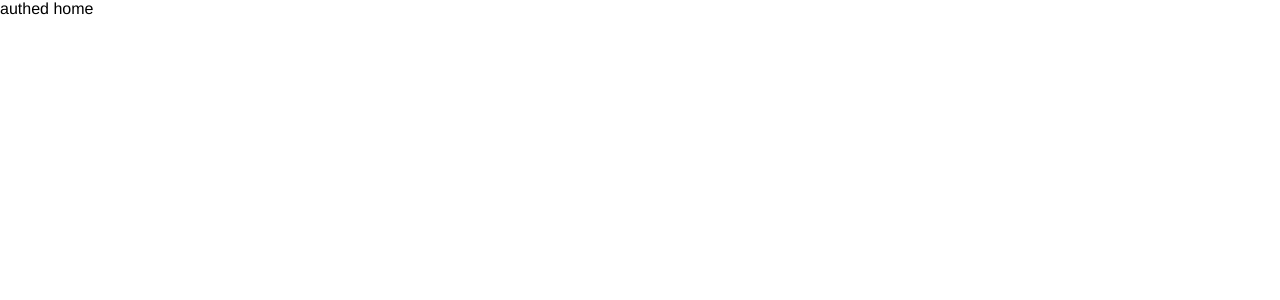
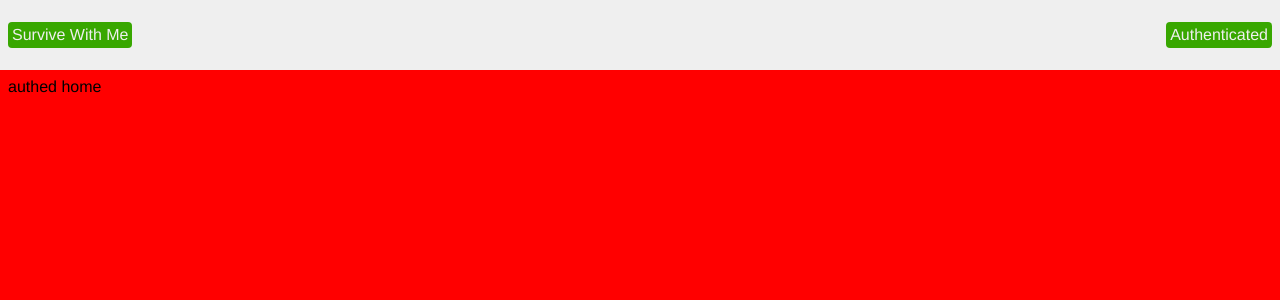
Before and after one commit to survivewithme/web, a React app: page /home in a window 1280 px wide. Shown: the top 300 px of the page. Built offline with nearby package versions, Linux system fonts and the light colour scheme; sample sign-in values are in the browser's storage.

Commit message:
Add header, base home page, color constants, fix recursion issue in auth store

```diff
--- /dev/null
+++ b/src/Colors.tsx
@@ -0,0 +1,4 @@
+export default {
+  offWhite: '#efefef',
+  green: '#38A700',
+}
--- a/src/Home.tsx
+++ b/src/Home.tsx
@@ -1,10 +1,25 @@
 import React from 'react'
 import { inject, observer } from 'mobx-react'
+import Header from './components/Header'
+import { Redirect } from 'react-router'
+import AuthStore from './stores/auth'
 
 @inject('auth')
 @observer
-export default class Home extends React.Component<{}> {
+export default class Home extends React.Component<{
+  auth: AuthStore
+}> {
   render() {
-    return <>authed home</>
+    if (!this.props.auth.token) {
+      return <Redirect to="login" />
+    }
+    return (
+      <div style={{ display: 'flex', flexDirection: 'column', flex: 1 }}>
+        <Header />
+        <div style={{ padding: 8, flex: 1, backgroundColor: 'red'}}>
+          authed home
+        </div>
+      </div>
+    )
   }
 }
--- /dev/null
+++ b/src/components/Header.tsx
@@ -0,0 +1,54 @@
+import React from 'react'
+import { inject, observer } from 'mobx-react'
+import AuthStore from '../stores/auth'
+import Colors from '../Colors'
+
+@inject('auth')
+@observer
+export default class Header extends React.Component<{
+  auth?: AuthStore
+}> {
+  render() {
+    return (
+      <div
+        style={{
+          height: 70,
+          display: 'flex',
+          justifyContent: 'space-between',
+          backgroundColor: Colors.offWhite,
+        }}
+      >
+        <div
+          style={{
+            display: 'flex',
+            flex: 1,
+            justifyContent: 'space-between',
+            alignItems: 'center',
+            padding: 8,
+          }}
+        >
+          <div
+            style={{
+              backgroundColor: Colors.green,
+              borderRadius: 4,
+              padding: 4,
+              color: Colors.offWhite,
+            }}
+          >
+            Survive With Me
+          </div>
+          <div
+            style={{
+              backgroundColor: Colors.green,
+              borderRadius: 4,
+              padding: 4,
+              color: Colors.offWhite,
+            }}
+          >
+            {this.props.auth.token ? 'Authenticated' : 'Not Authenticated'}
+          </div>
+        </div>
+      </div>
+    )
+  }
+}
--- a/src/stores/auth.ts
+++ b/src/stores/auth.ts
@@ -26,9 +26,8 @@ export default class AuthStore {
   get token(): string {
     if (!this._activeAuth) {
       this.loadAuth()
-      return this.token
     }
-    return this._activeAuth.token
+    return this._activeAuth && this._activeAuth.token
   }
 
   static get token() {
```
